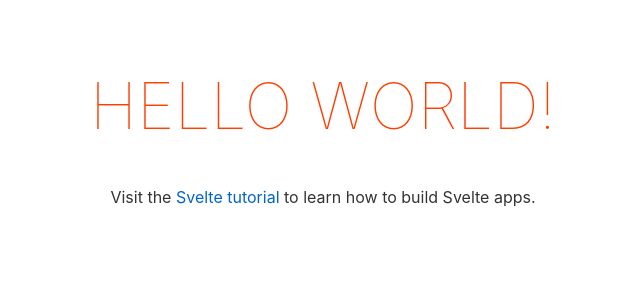
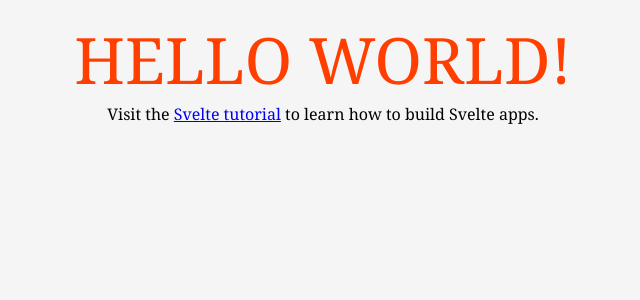
Before and after one commit to m0rphed/wordle-plus, a Svelte app: page / in a window 1280 px wide. Shown: the top 300 px of the page, without its empty margins (317-957 px from the left). Built offline with nearby package versions, Linux system fonts and the light colour scheme.

Commit message:
Simplified CSS style

```diff
--- a/public/global.css
+++ b/public/global.css
@@ -1,63 +1,16 @@
-html, body {
-	position: relative;
-	width: 100%;
-	height: 100%;
+* {
+    margin: 0;
+    padding: 0;
+}
+
+:root {
+    --orange: #f73c00;
+    --bg: #22292f;
+    --green: #00f780;
+    --dark: #4f4f4f;
 }
 
 body {
-	color: #333;
-	margin: 0;
-	padding: 8px;
-	box-sizing: border-box;
-	font-family: -apple-system, BlinkMacSystemFont, "Segoe UI", Roboto, Oxygen-Sans, Ubuntu, Cantarell, "Helvetica Neue", sans-serif;
+    font-family: Cambria, Cochin, Georgia, Times, 'Times New Roman', serif;
+    background-color: whitesmoke;
 }
-
-a {
-	color: rgb(0,100,200);
-	text-decoration: none;
-}
-
-a:hover {
-	text-decoration: underline;
-}
-
-a:visited {
-	color: rgb(0,80,160);
-}
-
-label {
-	display: block;
-}
-
-input, button, select, textarea {
-	font-family: inherit;
-	font-size: inherit;
-	-webkit-padding: 0.4em 0;
-	padding: 0.4em;
-	margin: 0 0 0.5em 0;
-	box-sizing: border-box;
-	border: 1px solid #ccc;
-	border-radius: 2px;
-}
-
-input:disabled {
-	color: #ccc;
-}
-
-button {
-	color: #333;
-	background-color: #f4f4f4;
-	outline: none;
-}
-
-button:disabled {
-	color: #999;
-}
-
-button:not(:disabled):active {
-	background-color: #ddd;
-}
-
-button:focus {
-	border-color: #666;
-}
```
